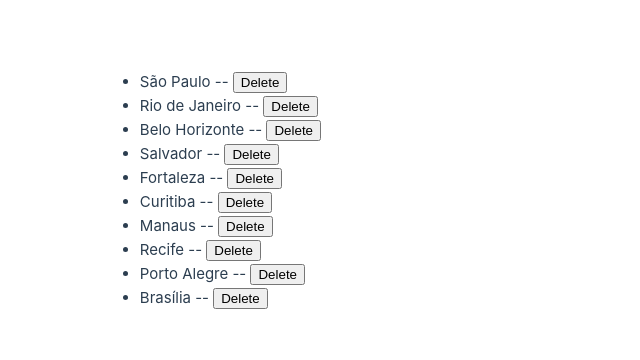
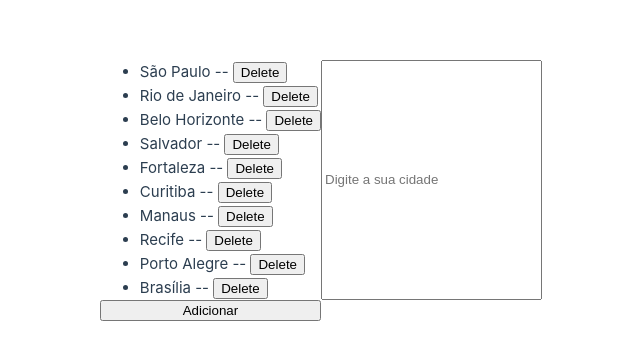
Before and after one commit to Ebraim30/lista-dev-web, a Vue app: page / in a window 1280 px wide. Shown: the part 210-570 px from the top of the page, without its empty margins (319-959 px from the left). Built offline with nearby package versions, Linux system fonts and the light colour scheme.

Commit message:
Add funcionando

```diff
--- a/src/App.vue
+++ b/src/App.vue
@@ -21,7 +21,7 @@ function out(key) {
 }
 
 function add() {
-  newcity.value.push(newcity.value)
+  cidades.value.push(newcity.value)
   newcity.value = ''
 }
 </script>
@@ -32,4 +32,6 @@ function add() {
       {{ cidade }} -- <button @click="out(key)">Delete</button>
     </li>
   </ul>
+  <input v-model="newcity" placeholder="Digite a sua cidade" maxlength="20" size="20" />
+  <button @click="add()">Adicionar</button>
 </template>
```
